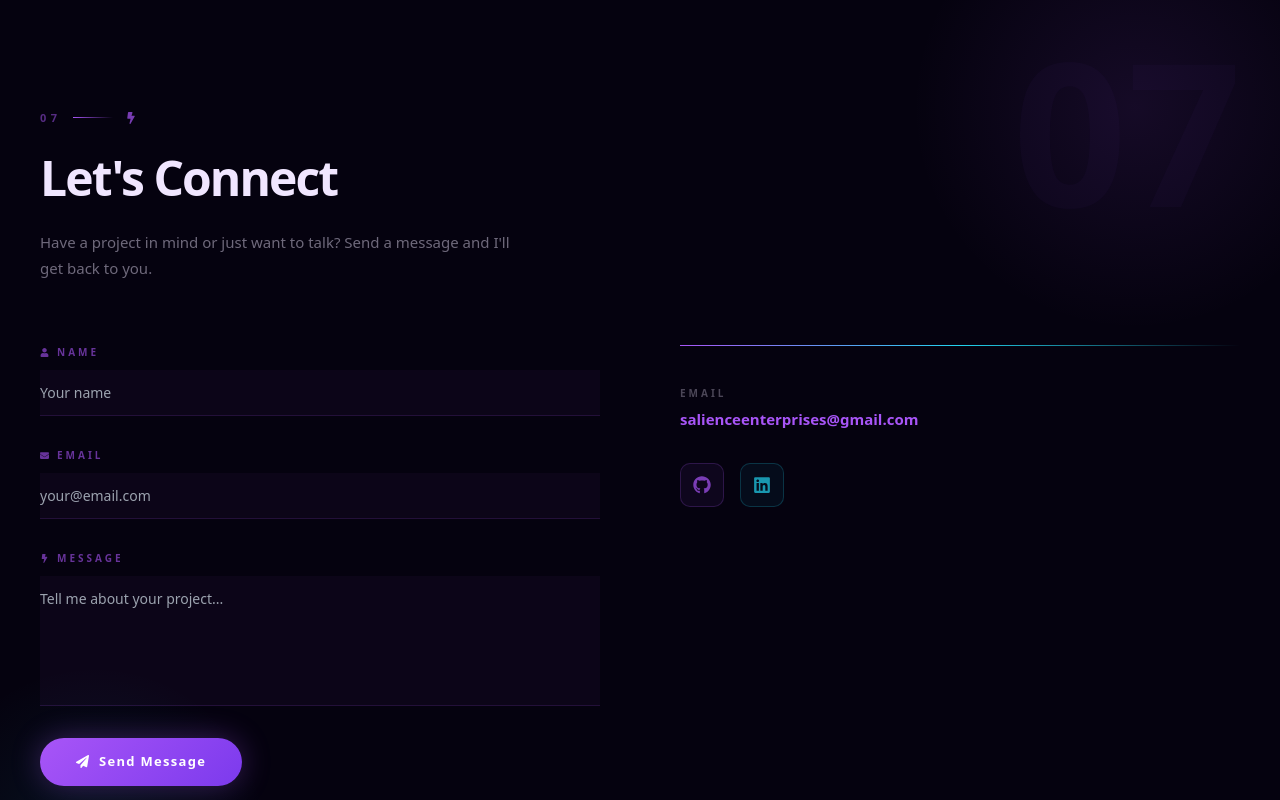
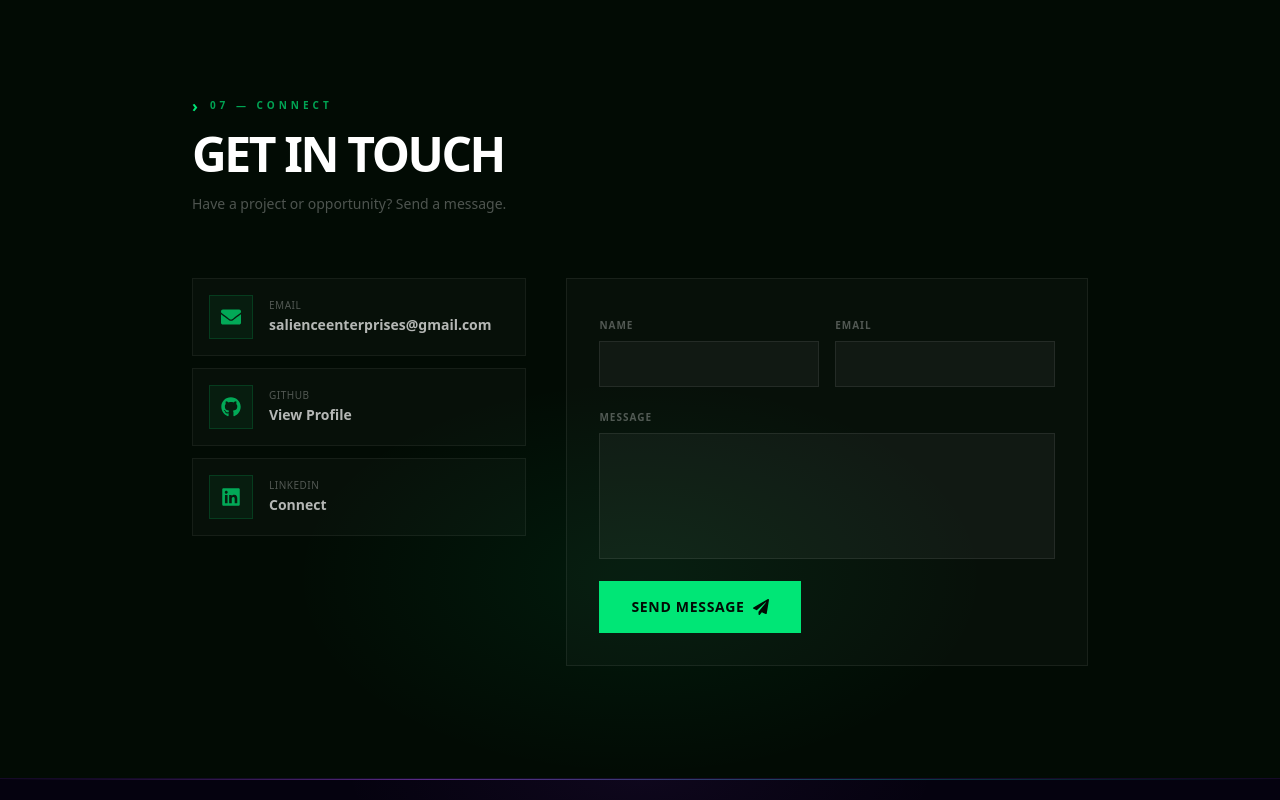
Before and after one commit to salienceenterprises-lab/portfolio-baa1f, a Next.js app: page / in a window 1280 px wide. Shown: the part 5620-6420 px from the top of the page. Built offline with nearby package versions, Linux system fonts and the light colour scheme; no server answers.

Commit message:
Update app/components/contact.jsx via Portfolio SaaS

```diff
--- a/app/components/contact.jsx
+++ b/app/components/contact.jsx
@@ -1,191 +1,186 @@
 "use client";
-import React, { useState } from "react";
-import { motion } from "framer-motion";
-import { FaBolt, FaEnvelope, FaUser, FaPaperPlane, FaGithub, FaLinkedin } from "react-icons/fa";
+import { useState } from "react";
+import { motion, AnimatePresence } from "framer-motion";
+import { FaPaperPlane, FaEnvelope, FaGithub, FaLinkedin, FaCheckCircle, FaCircleNotch } from "react-icons/fa";
 
 export default function PortfolioContact({ data }) {
-  const [form, setForm]       = useState({ name:"", email:"", message:"" });
-  const [status, setStatus]   = useState("idle"); // idle | sending | sent | error
-  const [focused, setFocused] = useState(null);
+  const [formData, setFormData] = useState({ name: "", email: "", message: "" });
+  const [status, setStatus] = useState("idle");
 
-  const WEB3FORMS_KEY = process.env.NEXT_PUBLIC_WEB3FORMS_KEY ?? "";
+  const hasForm = !!data?.web3forms_key;
+
+  const handleChange = (e) => setFormData({ ...formData, [e.target.name]: e.target.value });
 
   const handleSubmit = async (e) => {
     e.preventDefault();
-    if (!form.name || !form.email || !form.message) return;
-    setStatus("sending");
+    if (!hasForm) return;
+    setStatus("loading");
     try {
-      const res = await fetch("https://api.web3forms.com/submit", {
-        method:"POST",
-        headers:{ "Content-Type":"application/json", Accept:"application/json" },
-        body:JSON.stringify({
-          access_key: WEB3FORMS_KEY,
-          subject: `Portfolio contact from ${form.name}`,
-          from_name: form.name,
-          email: form.email,
-          message: form.message,
+      const response = await fetch("https://api.web3forms.com/submit", {
+        method: "POST",
+        headers: { "Content-Type": "application/json", Accept: "application/json" },
+        body: JSON.stringify({
+          ...formData,
+          access_key: data.web3forms_key,
+          subject: `New Portfolio Message from ${formData.name}`,
+          from_name: "Portfolio Contact Form",
           botcheck: "",
         }),
       });
-      const r = await res.json();
-      setStatus(r.success ? "sent" : "error");
-    } catch {
-      setStatus("error");
-    }
+      const result = await response.json();
+      if (result.success) {
+        setStatus("success");
+        setFormData({ name: "", email: "", message: "" });
+        setTimeout(() => setStatus("idle"), 5000);
+      } else setStatus("error");
+    } catch { setStatus("error"); }
   };
 
-  const inputStyle = (field) => ({
-    width:"100%", background:"rgba(168,85,247,0.04)", border:"none",
-    borderBottom:`1px solid ${focused === field ? "#a855f7" : "rgba(168,85,247,0.15)"}`,
-    color:"#f0e6ff", fontSize:"14px", padding:"12px 0", outline:"none",
-    transition:"border-color 0.25s",
-    boxShadow: focused === field ? "0 2px 0 rgba(168,85,247,0.3)" : "none",
-  });
+  const contactLinks = [
+    { show: data?.email, icon: FaEnvelope, label: "Email", value: data?.email, href: `mailto:${data?.email}` },
+    { show: data?.github, icon: FaGithub, label: "GitHub", value: "View Profile", href: data?.github },
+    { show: data?.linkedin, icon: FaLinkedin, label: "LinkedIn", value: "Connect", href: data?.linkedin },
+  ].filter(l => l.show);
+
+  if (!hasForm && contactLinks.length === 0) return null;
 
   return (
-    <section id="contact" style={{ background:"#05020f", padding:"8rem 1.5rem", position:"relative", overflow:"hidden" }}>
-      <style>{`
-        .pl-submit-btn {
-          display:inline-flex; align-items:center; gap:10px; cursor:pointer;
-          padding:14px 36px; border-radius:999px; border:none;
-          background:linear-gradient(135deg, #a855f7, #7c3aed);
-          color:#fff; font-size:13px; font-weight:700; letter-spacing:0.1em;
-          box-shadow:0 0 30px rgba(168,85,247,0.3);
-          transition:all 0.25s ease;
-        }
-        .pl-submit-btn:hover:not(:disabled) { transform:translateY(-2px); box-shadow:0 0 50px rgba(168,85,247,0.5); background:linear-gradient(135deg, #b97aff, #9333ea); }
-        .pl-submit-btn:disabled { opacity:0.5; cursor:not-allowed; }
-        ::placeholder { color:rgba(240,230,255,0.2); }
-        textarea { resize:none; font-family:inherit; }
-        @media (max-width: 767px) { .pl-two-col { display: block !important; } }
-      `}</style>
+    <section id="contact" className="relative py-28 px-6 overflow-hidden bg-[#020b04]">
 
-      {/* Ghost number */}
-      <div style={{ position:"absolute", top:"3rem", right:"3%", fontSize:"200px", fontWeight:900, color:"rgba(168,85,247,0.03)", pointerEvents:"none", lineHeight:1, userSelect:"none" }}>07</div>
+      <div className="absolute inset-0 pointer-events-none">
+        <div className="absolute bottom-0 left-1/2 -translate-x-1/2 w-[700px] h-[400px] rounded-full"
+          style={{ background: "radial-gradient(ellipse, rgba(0,230,118,0.07), transparent 70%)" }} />
+        <div className="absolute inset-0 bg-[linear-gradient(rgba(0,230,118,0.015)_1px,transparent_1px)] bg-[size:64px]" />
+      </div>
 
-      {/* Plasma orbs */}
-      <div style={{ position:"absolute", top:"-100px", right:"-80px", width:"450px", height:"450px", borderRadius:"50%", background:"radial-gradient(circle, rgba(168,85,247,0.1) 0%, transparent 70%)", pointerEvents:"none" }} />
-      <div style={{ position:"absolute", bottom:"-100px", left:"-80px", width:"350px", height:"350px", borderRadius:"50%", background:"radial-gradient(circle, rgba(34,211,238,0.08) 0%, transparent 70%)", pointerEvents:"none" }} />
+      <div className="max-w-4xl mx-auto relative z-10">
 
-      <div style={{ maxWidth:"1200px", margin:"0 auto", position:"relative", zIndex:1 }}>
-        <motion.div initial={{ opacity:0, x:-30 }} whileInView={{ opacity:1, x:0 }} viewport={{ once:true }} transition={{ duration:0.7 }} style={{ marginBottom:"4rem" }}>
-          <div style={{ display:"flex", alignItems:"center", gap:"12px", marginBottom:"1rem" }}>
-            <span style={{ fontSize:"11px", fontWeight:800, letterSpacing:"0.4em", color:"rgba(168,85,247,0.5)", textTransform:"uppercase" }}>07</span>
-            <div style={{ width:"40px", height:"1px", background:"linear-gradient(90deg, #a855f7, transparent)" }} />
-            <FaBolt style={{ color:"#a855f7", fontSize:"12px", opacity:0.7 }} />
-          </div>
-          <h2 style={{ fontSize:"clamp(2rem, 4vw, 3rem)", fontWeight:900, letterSpacing:"-0.04em", color:"#f0e6ff", margin:"0 0 1rem" }}>Let's Connect</h2>
-          <p style={{ fontSize:"15px", color:"rgba(240,230,255,0.45)", maxWidth:"480px", lineHeight:1.7, margin:0 }}>
-            Have a project in mind or just want to talk? Send a message and I'll get back to you.
-          </p>
+        <motion.div initial={{ opacity: 0, x: -20 }} whileInView={{ opacity: 1, x: 0 }}
+          viewport={{ once: true }} transition={{ duration: 0.6 }}
+          className={`flex items-center gap-3 mb-3 ${!hasForm ? "justify-center" : ""}`}>
+          <span className="font-black text-base" style={{ color: "#00e676" }}>›</span>
+          <span className="text-[10px] font-black tracking-[0.4em] uppercase"
+            style={{ color: "rgba(0,230,118,0.7)" }}>07 — Connect</span>
         </motion.div>
 
-        <div style={{ display:"grid", gridTemplateColumns:"1fr 1fr", gap:"5rem", alignItems:"start" }}
-          className="pl-two-col"
-        >
-          {/* Form */}
-          <motion.div initial={{ opacity:0, y:30 }} whileInView={{ opacity:1, y:0 }} viewport={{ once:true }} transition={{ duration:0.6, delay:0.1 }}>
-            {status === "sent" ? (
-              <div style={{ padding:"3rem", textAlign:"center", border:"1px solid rgba(168,85,247,0.2)", borderRadius:"14px", background:"rgba(168,85,247,0.05)" }}>
-                <div style={{ fontSize:"48px", marginBottom:"1rem" }}>⚡</div>
-                <h3 style={{ fontSize:"20px", fontWeight:800, color:"#f0e6ff", marginBottom:"0.5rem" }}>Message Sent!</h3>
-                <p style={{ color:"rgba(240,230,255,0.5)", fontSize:"14px" }}>I'll be in touch soon.</p>
-              </div>
-            ) : (
-              <form onSubmit={handleSubmit} style={{ display:"flex", flexDirection:"column", gap:"2rem" }}>
-                {/* Name */}
+        <motion.h2 initial={{ opacity: 0, y: 20 }} whileInView={{ opacity: 1, y: 0 }}
+          viewport={{ once: true }} transition={{ duration: 0.7, delay: 0.05 }}
+          className={`text-4xl sm:text-5xl font-black tracking-tighter text-white mb-4 uppercase ${!hasForm ? "text-center" : ""}`}>
+          Get In Touch
+        </motion.h2>
+        <motion.p initial={{ opacity: 0 }} whileInView={{ opacity: 1 }} viewport={{ once: true }}
+          transition={{ duration: 0.6, delay: 0.15 }}
+          className={`text-sm mb-16 max-w-md ${!hasForm ? "text-center mx-auto" : ""}`}
+          style={{ color: "rgba(255,255,255,0.3)" }}>
+          {hasForm ? "Have a project or opportunity? Send a message." : "Find me across the web."}
+        </motion.p>
+
+        <div className={`grid gap-10 ${hasForm ? "grid-cols-1 lg:grid-cols-5" : "grid-cols-1 max-w-md mx-auto"}`}>
+
+          {/* Links */}
+          <motion.div initial={{ opacity: 0, x: hasForm ? -40 : 0 }} whileInView={{ opacity: 1, x: 0 }}
+            viewport={{ once: true }} transition={{ type: "spring", stiffness: 100, damping: 20 }}
+            className={`${hasForm ? "lg:col-span-2" : ""} space-y-3`}>
+            {contactLinks.map((link, i) => (
+              <motion.a key={i} href={link.href} target="_blank" rel="noopener noreferrer"
+                whileHover={{ x: 6 }}
+                className="group flex items-center gap-4 p-4 transition-all duration-300"
+                style={{
+                  background: "rgba(255,255,255,0.02)",
+                  border: "1px solid rgba(255,255,255,0.06)",
+                }}
+                onMouseEnter={(e) => e.currentTarget.style.borderColor = "rgba(0,230,118,0.25)"}
+                onMouseLeave={(e) => e.currentTarget.style.borderColor = "rgba(255,255,255,0.06)"}>
+                <div className="w-11 h-11 flex items-center justify-center flex-shrink-0 transition-all duration-300"
+                  style={{ background: "rgba(0,230,118,0.06)", border: "1px solid rgba(0,230,118,0.15)" }}>
+                  <link.icon className="w-5 h-5" style={{ color: "rgba(0,230,118,0.7)" }} />
+                </div>
                 <div>
-                  <label style={{ display:"flex", alignItems:"center", gap:"8px", fontSize:"10px", fontWeight:700, letterSpacing:"0.3em", color:"rgba(168,85,247,0.6)", textTransform:"uppercase", marginBottom:"10px" }}>
-                    <FaUser style={{ fontSize:"9px" }} /> Name
-                  </label>
-                  <input
-                    type="text" placeholder="Your name" required
-                    value={form.name} onChange={(e) => setForm({...form, name:e.target.value})}
-                    onFocus={() => setFocused("name")} onBlur={() => setFocused(null)}
-                    style={inputStyle("name")}
-                  />
+                  <p className="text-[10px] uppercase tracking-wider mb-0.5"
+                    style={{ color: "rgba(255,255,255,0.3)" }}>{link.label}</p>
+                  <p className="text-sm font-bold text-white/70 group-hover:text-white transition-colors">{link.value}</p>
                 </div>
-                {/* Email */}
-                <div>
-                  <label style={{ display:"flex", alignItems:"center", gap:"8px", fontSize:"10px", fontWeight:700, letterSpacing:"0.3em", color:"rgba(168,85,247,0.6)", textTransform:"uppercase", marginBottom:"10px" }}>
-                    <FaEnvelope style={{ fontSize:"9px" }} /> Email
-                  </label>
-                  <input
-                    type="email" placeholder="your@email.com" required
-                    value={form.email} onChange={(e) => setForm({...form, email:e.target.value})}
-                    onFocus={() => setFocused("email")} onBlur={() => setFocused(null)}
-                    style={inputStyle("email")}
-                  />
-                </div>
-                {/* Message */}
-                <div>
-                  <label style={{ display:"flex", alignItems:"center", gap:"8px", fontSize:"10px", fontWeight:700, letterSpacing:"0.3em", color:"rgba(168,85,247,0.6)", textTransform:"uppercase", marginBottom:"10px" }}>
-                    <FaBolt style={{ fontSize:"9px" }} /> Message
-                  </label>
-                  <textarea
-                    rows={5} placeholder="Tell me about your project..." required
-                    value={form.message} onChange={(e) => setForm({...form, message:e.target.value})}
-                    onFocus={() => setFocused("message")} onBlur={() => setFocused(null)}
-                    style={{ ...inputStyle("message"), display:"block" }}
-                  />
-                </div>
-
-                {status === "error" && (
-                  <p style={{ fontSize:"12px", color:"rgba(248,113,113,0.8)" }}>Something went wrong. Please try again.</p>
-                )}
-
-                <div>
-                  <button type="submit" disabled={status === "sending"} className="pl-submit-btn">
-                    {status === "sending" ? "Sending..." : <><FaPaperPlane /> Send Message</>}
-                  </button>
-                </div>
-              </form>
-            )}
+              </motion.a>
+            ))}
           </motion.div>
 
-          {/* Info panel */}
-          <motion.div initial={{ opacity:0, y:30 }} whileInView={{ opacity:1, y:0 }} viewport={{ once:true }} transition={{ duration:0.6, delay:0.25 }}>
-            {/* Electric divider */}
-            <div style={{ height:"1px", background:"linear-gradient(90deg, #a855f7, #22d3ee, transparent)", marginBottom:"2.5rem" }} />
+          {/* Form */}
+          {hasForm && (
+            <motion.div initial={{ opacity: 0, scale: 0.96 }} whileInView={{ opacity: 1, scale: 1 }}
+              viewport={{ once: true }} transition={{ type: "spring", stiffness: 100, damping: 20, delay: 0.2 }}
+              className="lg:col-span-3">
+              <div className="p-8"
+                style={{
+                  background: "rgba(255,255,255,0.02)",
+                  border: "1px solid rgba(255,255,255,0.07)",
+                }}>
+                <form onSubmit={handleSubmit} className="space-y-4">
+                  <div className="grid grid-cols-1 sm:grid-cols-2 gap-4">
+                    {["name", "email"].map((field) => (
+                      <div key={field} className="space-y-1.5">
+                        <label className="text-[10px] font-black uppercase tracking-widest"
+                          style={{ color: "rgba(255,255,255,0.3)" }}>
+                          {field === "name" ? "Name" : "Email"}
+                        </label>
+                        <input name={field} type={field === "email" ? "email" : "text"}
+                          value={formData[field]} onChange={handleChange} required
+                          className="w-full px-4 py-3 text-sm text-white transition-all outline-none"
+                          style={{
+                            background: "rgba(255,255,255,0.04)",
+                            border: "1px solid rgba(255,255,255,0.08)",
+                            color: "rgba(255,255,255,0.85)",
+                          }}
+                          onFocus={(e) => { e.target.style.borderColor = "rgba(0,230,118,0.4)"; e.target.style.background = "rgba(0,230,118,0.04)"; }}
+                          onBlur={(e) => { e.target.style.borderColor = "rgba(255,255,255,0.08)"; e.target.style.background = "rgba(255,255,255,0.04)"; }} />
+                      </div>
+                    ))}
+                  </div>
+                  <div className="space-y-1.5">
+                    <label className="text-[10px] font-black uppercase tracking-widest"
+                      style={{ color: "rgba(255,255,255,0.3)" }}>Message</label>
+                    <textarea name="message" value={formData.message} onChange={handleChange}
+                      required rows={5}
+                      className="w-full px-4 py-3 text-sm text-white transition-all outline-none resize-none"
+                      style={{
+                        background: "rgba(255,255,255,0.04)",
+                        border: "1px solid rgba(255,255,255,0.08)",
+                        color: "rgba(255,255,255,0.85)",
+                      }}
+                      onFocus={(e) => { e.target.style.borderColor = "rgba(0,230,118,0.4)"; e.target.style.background = "rgba(0,230,118,0.04)"; }}
+                      onBlur={(e) => { e.target.style.borderColor = "rgba(255,255,255,0.08)"; e.target.style.background = "rgba(255,255,255,0.04)"; }} />
+                  </div>
 
-            {data?.email && (
-              <div style={{ marginBottom:"2rem" }}>
-                <p style={{ fontSize:"10px", fontWeight:700, letterSpacing:"0.3em", color:"rgba(240,230,255,0.3)", textTransform:"uppercase", marginBottom:"6px" }}>Email</p>
-                <a href={`mailto:${data.email}`} style={{ fontSize:"15px", color:"#a855f7", textDecoration:"none", fontWeight:600 }}>
-                  {data.email}
-                </a>
+                  <motion.button type="submit"
+                    disabled={status === "loading" || status === "success"}
+                    whileHover={{ scale: 1.02 }} whileTap={{ scale: 0.98 }}
+                    className="inline-flex items-center gap-3 px-8 py-4 text-sm font-black uppercase tracking-wider transition-all duration-300"
+                    style={{
+                      background: status === "success" ? "rgba(0,230,118,0.85)" : "#00e676",
+                      color: "#020b04",
+                    }}>
+                    <AnimatePresence mode="wait">
+                      {status === "loading" ? (
+                        <motion.span key="loading" initial={{ opacity: 0 }} animate={{ opacity: 1 }}
+                          className="flex items-center gap-2">
+                          <FaCircleNotch className="w-4 h-4 animate-spin" /> Sending...
+                        </motion.span>
+                      ) : status === "success" ? (
+                        <motion.span key="success" initial={{ y: 10, opacity: 0 }} animate={{ y: 0, opacity: 1 }}
+                          className="flex items-center gap-2">
+                          <FaCheckCircle className="w-4 h-4" /> Sent!
+                        </motion.span>
+                      ) : (
+                        <motion.span key="idle" initial={{ opacity: 0 }} animate={{ opacity: 1 }}
+                          className="flex items-center gap-2">
+                          Send Message <FaPaperPlane className="w-4 h-4" />
+                        </motion.span>
+                      )}
+                    </AnimatePresence>
+                  </motion.button>
+                </form>
               </div>
-            )}
-
-            {data?.location && (
-              <div style={{ marginBottom:"2rem" }}>
-                <p style={{ fontSize:"10px", fontWeight:700, letterSpacing:"0.3em", color:"rgba(240,230,255,0.3)", textTransform:"uppercase", marginBottom:"6px" }}>Location</p>
-                <p style={{ fontSize:"15px", color:"rgba(240,230,255,0.65)", margin:0, fontWeight:500 }}>{data.location}</p>
-              </div>
-            )}
-
-            {/* Social links */}
-            <div style={{ display:"flex", gap:"1rem", marginTop:"2rem" }}>
-              {data?.github && (
-                <a href={data.github} target="_blank" rel="noopener noreferrer"
-                  style={{ width:"44px", height:"44px", borderRadius:"10px", border:"1px solid rgba(168,85,247,0.2)", background:"rgba(168,85,247,0.06)", display:"flex", alignItems:"center", justifyContent:"center", color:"rgba(168,85,247,0.7)", textDecoration:"none", transition:"all 0.2s" }}
-                  onMouseEnter={(e) => { e.currentTarget.style.borderColor="rgba(168,85,247,0.5)"; e.currentTarget.style.background="rgba(168,85,247,0.15)"; e.currentTarget.style.color="#a855f7"; e.currentTarget.style.boxShadow="0 0 20px rgba(168,85,247,0.3)"; }}
-                  onMouseLeave={(e) => { e.currentTarget.style.borderColor="rgba(168,85,247,0.2)"; e.currentTarget.style.background="rgba(168,85,247,0.06)"; e.currentTarget.style.color="rgba(168,85,247,0.7)"; e.currentTarget.style.boxShadow="none"; }}
-                >
-                  <FaGithub size={18} />
-                </a>
-              )}
-              {data?.linkedin && (
-                <a href={data.linkedin} target="_blank" rel="noopener noreferrer"
-                  style={{ width:"44px", height:"44px", borderRadius:"10px", border:"1px solid rgba(34,211,238,0.2)", background:"rgba(34,211,238,0.05)", display:"flex", alignItems:"center", justifyContent:"center", color:"rgba(34,211,238,0.7)", textDecoration:"none", transition:"all 0.2s" }}
-                  onMouseEnter={(e) => { e.currentTarget.style.borderColor="rgba(34,211,238,0.5)"; e.currentTarget.style.background="rgba(34,211,238,0.12)"; e.currentTarget.style.color="#22d3ee"; e.currentTarget.style.boxShadow="0 0 20px rgba(34,211,238,0.25)"; }}
-                  onMouseLeave={(e) => { e.currentTarget.style.borderColor="rgba(34,211,238,0.2)"; e.currentTarget.style.background="rgba(34,211,238,0.05)"; e.currentTarget.style.color="rgba(34,211,238,0.7)"; e.currentTarget.style.boxShadow="none"; }}
-                >
-                  <FaLinkedin size={18} />
-                </a>
-              )}
-            </div>
-          </motion.div>
+            </motion.div>
+          )}
         </div>
       </div>
     </section>
```
